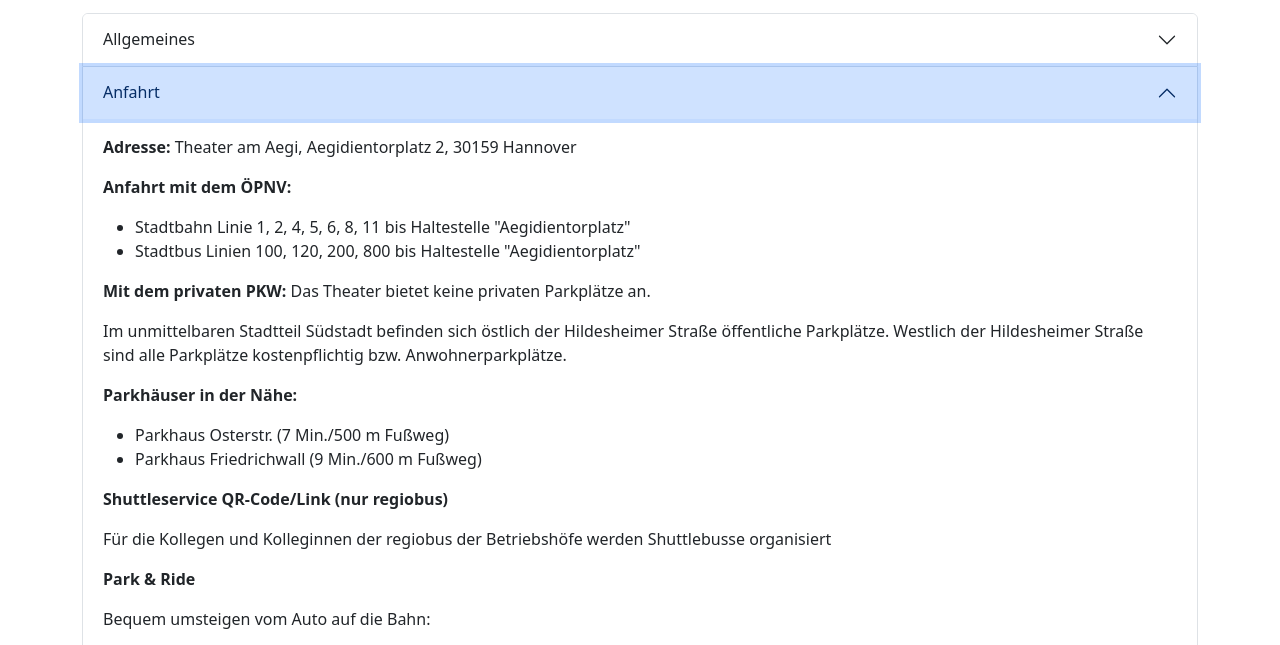
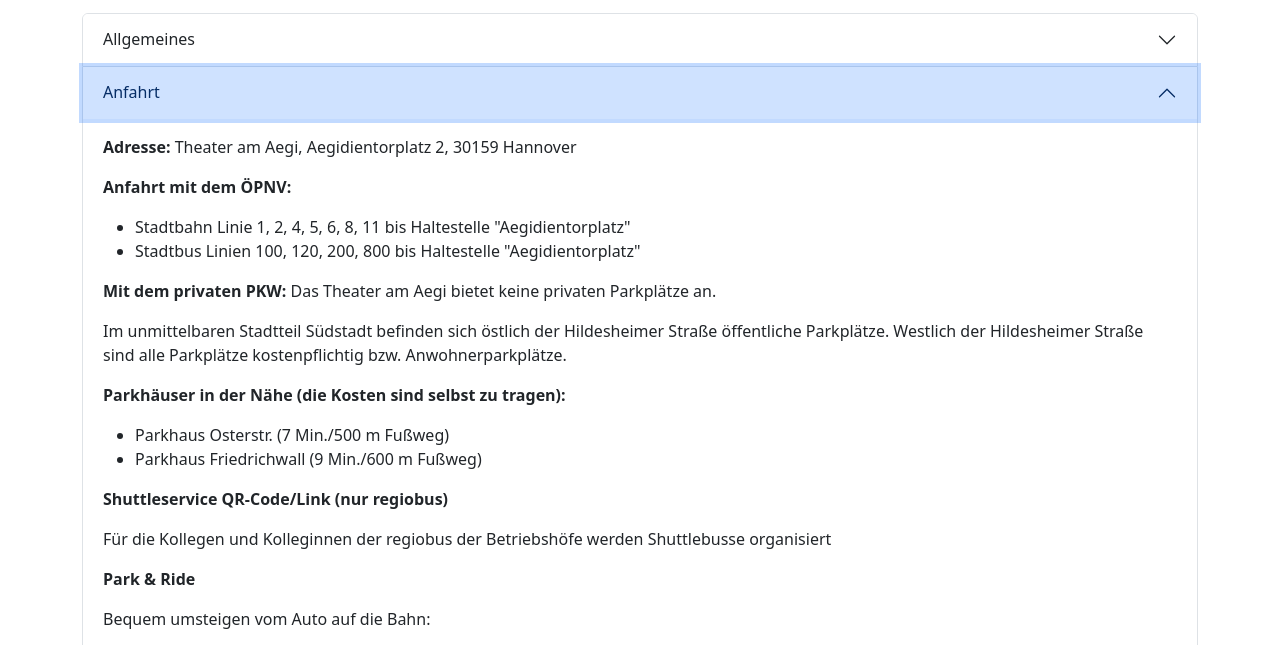
Before and after one commit to BR-FAQ/FAQ-Betriebsversammlung.github.io, a plain HTML site: page index.html in a window 1280 px wide. Both pictures are taken after a click on the button "Anfahrt". Shown: the part 131-776 px from the top of the page. Drawn offline with nearby package versions, Linux system fonts and the light colour scheme.

Commit message:
Update index.html

```diff
--- a/index.html
+++ b/index.html
@@ -42,11 +42,11 @@
                             <li>Stadtbahn Linie 1, 2, 4, 5, 6, 8, 11 bis Haltestelle "Aegidientorplatz"</li>
                             <li>Stadtbus Linien 100, 120, 200, 800 bis Haltestelle "Aegidientorplatz"</li>
                         </ul>
-                        <p><strong>Mit dem privaten PKW:</strong> Das Theater bietet keine privaten Parkplätze an.</p>
+                        <p><strong>Mit dem privaten PKW:</strong> Das Theater am Aegi bietet keine privaten Parkplätze an.</p>
                         <p>Im unmittelbaren Stadtteil Südstadt befinden sich östlich der Hildesheimer
 Straße öffentliche Parkplätze. Westlich der Hildesheimer Straße sind alle
 Parkplätze kostenpflichtig bzw. Anwohnerparkplätze.</p>
-                        <p><strong>Parkhäuser in der Nähe:</strong></p>
+                        <p><strong>Parkhäuser in der Nähe (die Kosten sind selbst zu tragen):</strong></p>
                         <ul>
                             <li>Parkhaus Osterstr. (7 Min./500 m Fußweg)</li>
                             <li>Parkhaus Friedrichwall (9 Min./600 m Fußweg)</li>
```
